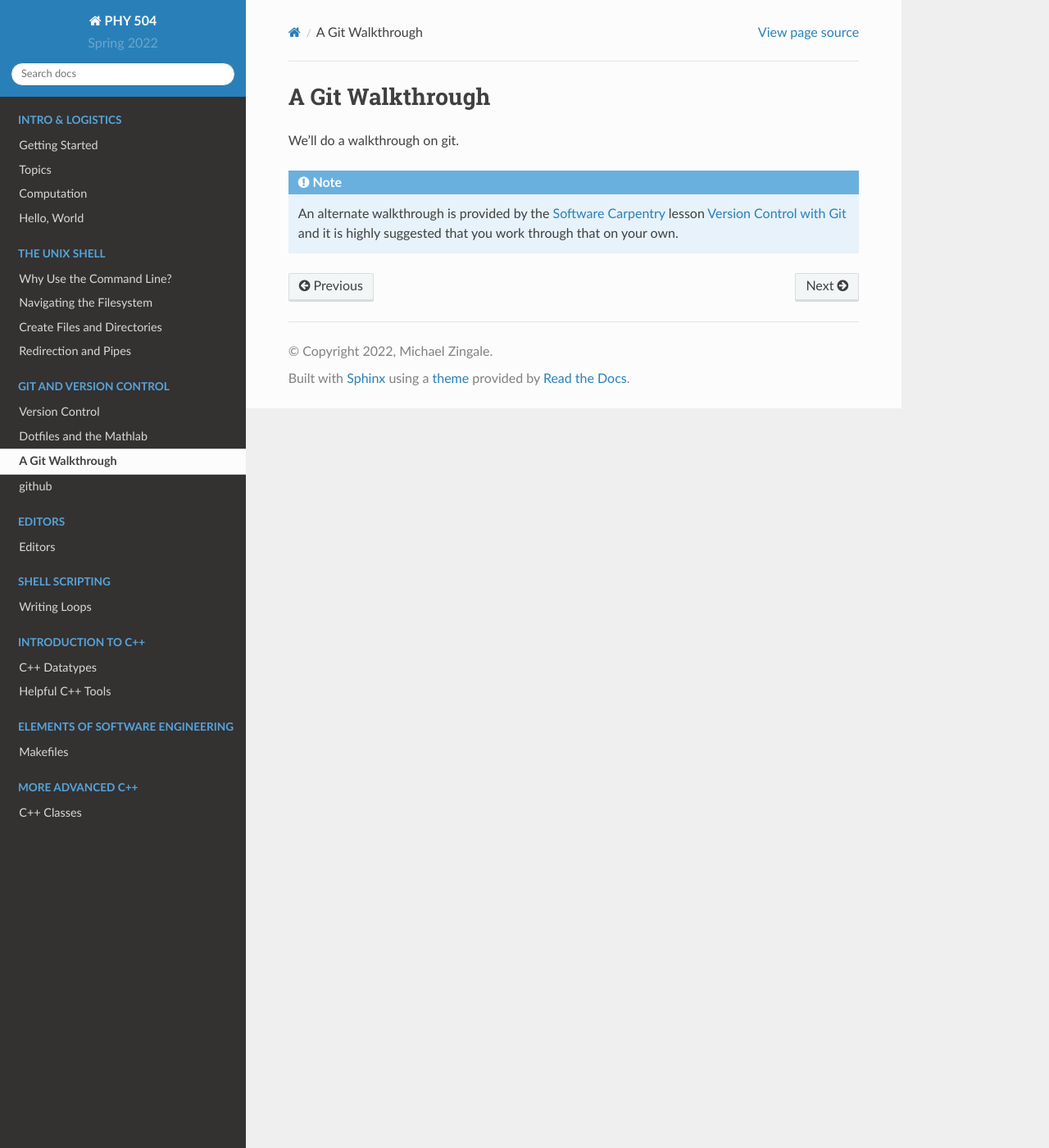
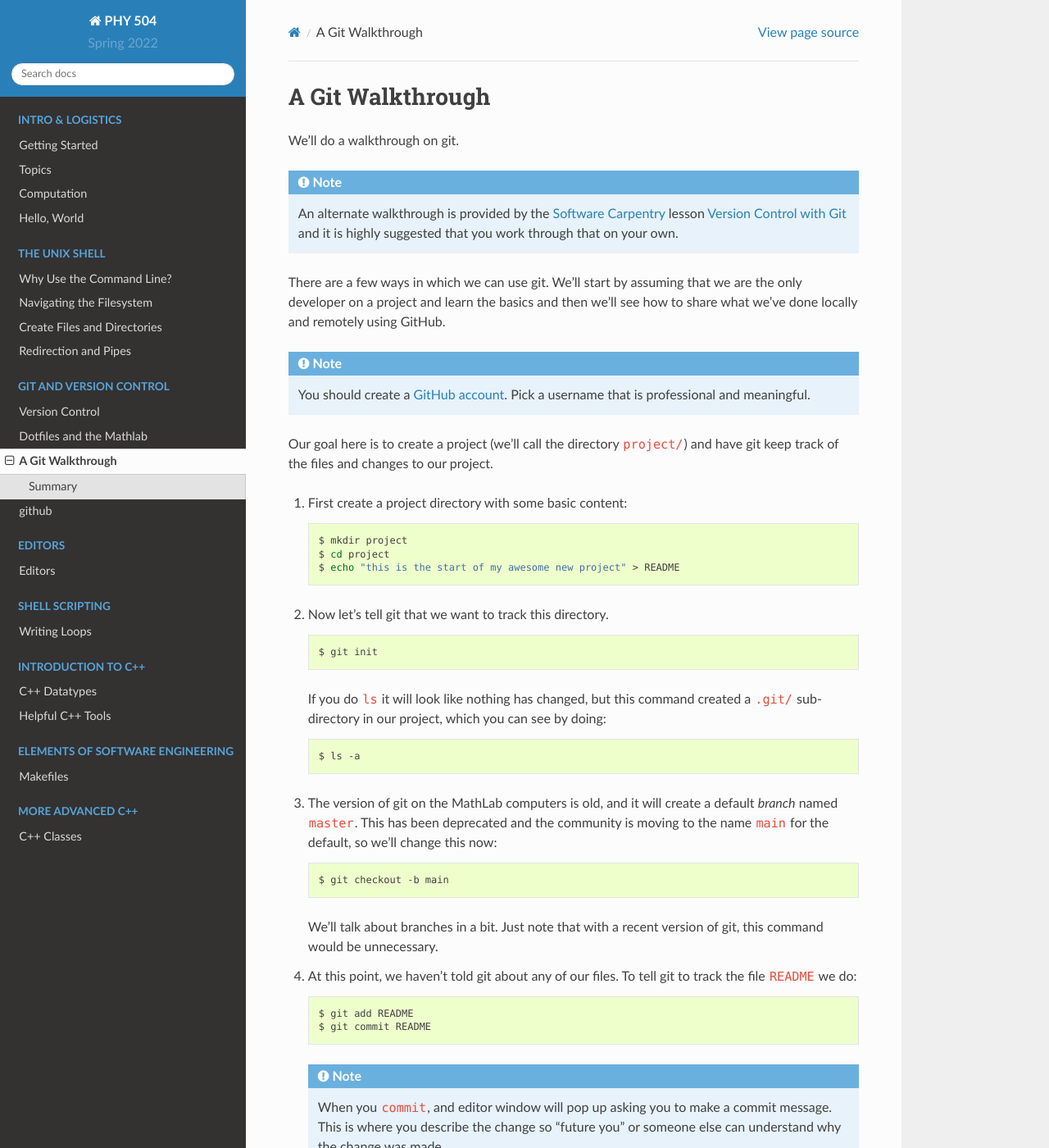
Before and after one commit to zingale/phy504, a Sphinx documentation site: the page built from docs/source/git.rst, in a window 1280 px wide and 1400 px high. Shown: the whole window at 82% size. Built offline with Sphinx 7.4.7 and the Read the Docs theme 2.0.0, drawn with Linux system fonts in a browser that asks for light colours; some of the changed text lies outside the part shown.

Commit message:
more git lesson

```diff
--- a/docs/source/git.rst
+++ b/docs/source/git.rst
@@ -10,3 +10,134 @@
    <https://software-carpentry.org/>`_ lesson `Version Control with
    Git <https://swcarpentry.github.io/git-novice/index.html>`_ and it
    is highly suggested that you work through that on your own.
+
+There are a few ways in which we can use git.  We'll start by assuming
+that we are the only developer on a project and learn the basics and
+then we'll see how to share what we've done locally and remotely using
+GitHub.
+
+.. note::
+
+   You should create a `GitHub account <https://github.com>`_.  Pick a
+   username that is professional and meaningful.
+
+Our goal here is to create a project (we'll call the directory
+``project/``) and have git keep track of the files and changes to our
+project.
+
+#. First create a project directory with some basic content:
+
+   .. prompt:: bash
+
+      mkdir project
+      cd project
+      echo "this is the start of my awesome new project" > README
+
+#. Now let's tell git that we want to track this directory.
+
+   .. prompt:: bash
+
+      git init
+
+   If you do ``ls`` it will look like nothing has changed, but this
+   command created a ``.git/`` sub-directory in our project, which you
+   can see by doing:
+
+   .. prompt:: bash
+
+      ls -a
+
+#. The version of git on the MathLab computers is old, and it will
+   create a default *branch* named ``master``.  This has been
+   deprecated and the community is moving to the name ``main`` for the
+   default, so we'll change this now:
+
+   .. prompt:: bash
+
+      git checkout -b main
+
+   We'll talk about branches in a bit.  Just note that with a recent
+   version of git, this command would be unnecessary.
+
+#. At this point, we haven't told git about any of our files.  To tell git
+   to track the file ``README`` we do:
+
+   .. prompt:: bash
+
+      git add README
+      git commit README
+
+   .. note::
+
+      When you ``commit``, and editor window will pop up asking you to
+      make a commit message.  This is where you describe the change so
+      "future you" or someone else can understand why the change was
+      made.
+
+   We set our default editor to nano, so type in your message, save
+   the change with ``^O``, and then exit with ``^X``.
+
+   We can now ask git the state of our project with
+
+   .. prompt:: bash
+
+      git status
+
+   You should see something like:
+
+   .. code::
+
+      On branch main
+      nothing to commit, working tree clean
+
+   We can also see our log message:
+
+   .. prompt:: bash
+
+      git log
+
+   The output will look like:
+
+   .. code::
+
+      commit 2001a0e996110926a576dcb5fc13fc8022864d0b (HEAD -> main)
+      Author: Michael Zingale <michael.zingake@stonybrook.edu>
+      Date:   Sun Jan 30 13:11:24 2022 -0500
+
+          my first change
+
+   But should show your name, and the long string of numbers of
+   letters are ``commit`` on the first line will be different.  We'll call
+   the string the ``hash``.  More on that later...
+
+#. Now let's modify the file
+
+
+#. Let's add another file
+
+   We'll write our first script
+
+
+   What is ``add`` really doing?
+
+#. Ignoring things
+
+#. Going back in time...
+
+
+
+
+Summary
+=======
+
+We learned:
+
+* ``git init``
+
+* ``git add``
+
+* ``git commit``
+
+* ``git status``
+
+* ``git log``
```
